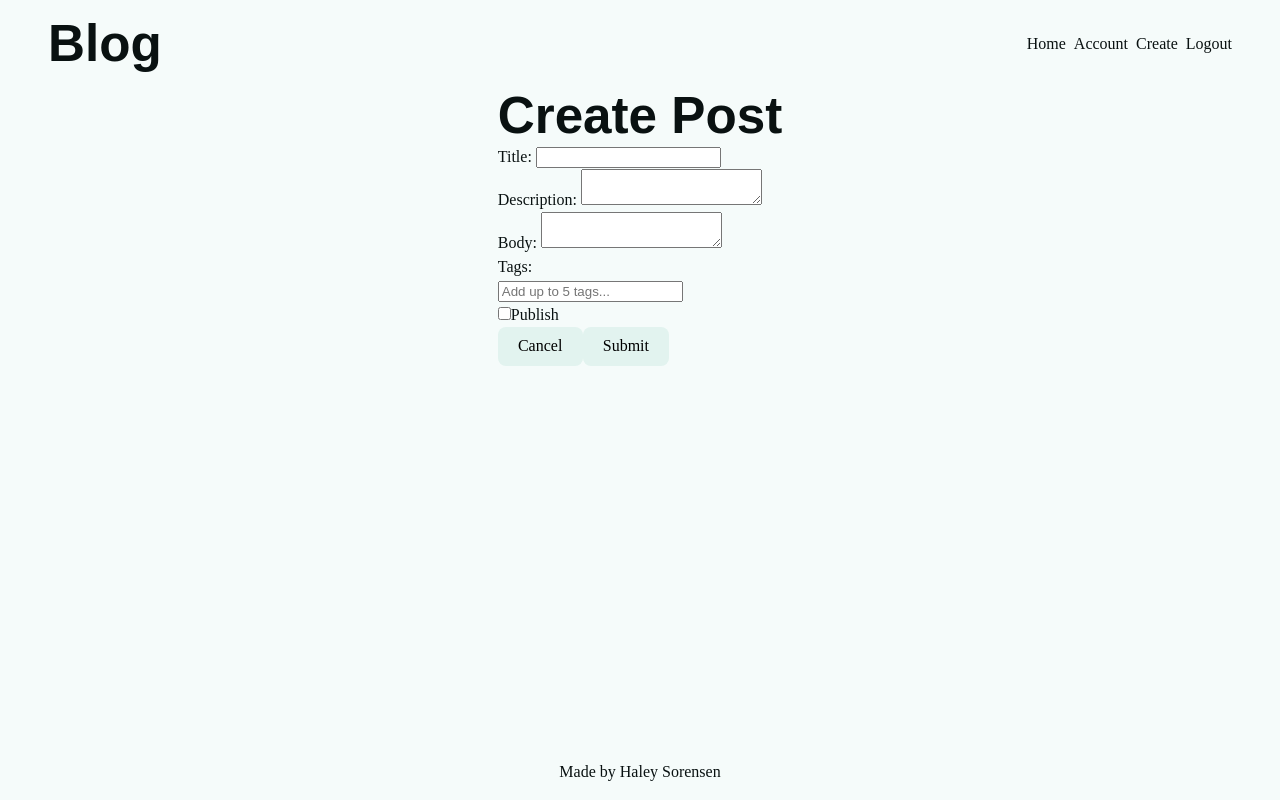
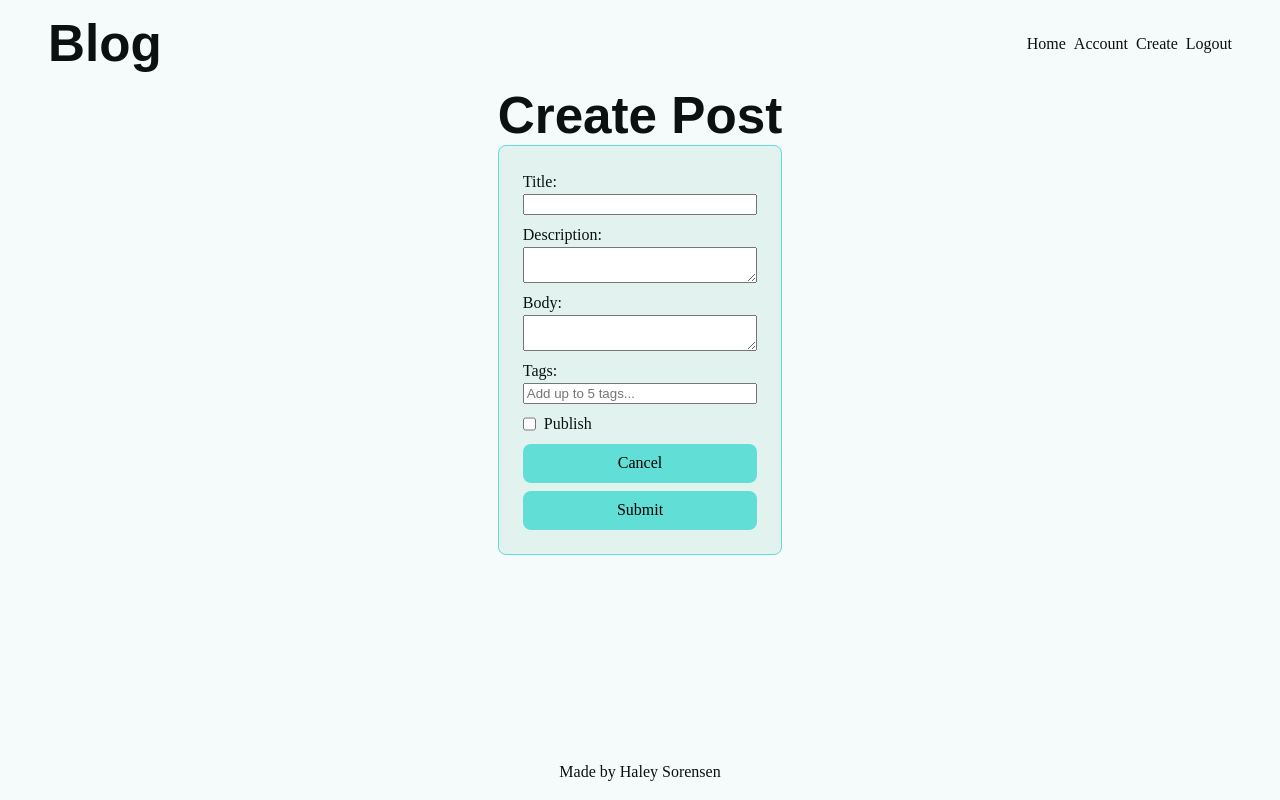
Before and after one commit to Hsoren31/blog-api, a React (Vite) app in the folder author/: page /write in a window 1280 px wide. Built offline with nearby package versions, Linux system fonts and the light colour scheme; sample sign-in values are in the browser's storage.

Commit message:
STYLE: add basic layout and color to forms

```diff
--- a/author/src/App.css
+++ b/author/src/App.css
@@ -34,3 +34,29 @@ footer {
   padding: var(--spacing-2);
   text-align: center;
 }
+
+form {
+  display: grid;
+  gap: var(--spacing-1);
+  background-color: var(--clr-bg-subtle);
+  border: 1px solid var(--clr-accent);
+  border-radius: 8px;
+  padding: var(--spacing-3);
+}
+
+form > div {
+  display: grid;
+}
+
+form > button {
+  background-color: var(--clr-accent);
+}
+
+form > button:hover {
+  background-color: var(--clr-accent-hover);
+}
+
+.checkbox {
+  display: flex;
+  gap: var(--spacing-1);
+}
--- a/author/src/pages/CreatePost.jsx
+++ b/author/src/pages/CreatePost.jsx
@@ -88,7 +88,7 @@ export default function CreatePost() {
           handleAddTag={handleAddTag}
           handleRemoveTag={handleRemoveTag}
         />
-        <div>
+        <div className="checkbox">
           <input
             type="checkbox"
             name="published"
```
